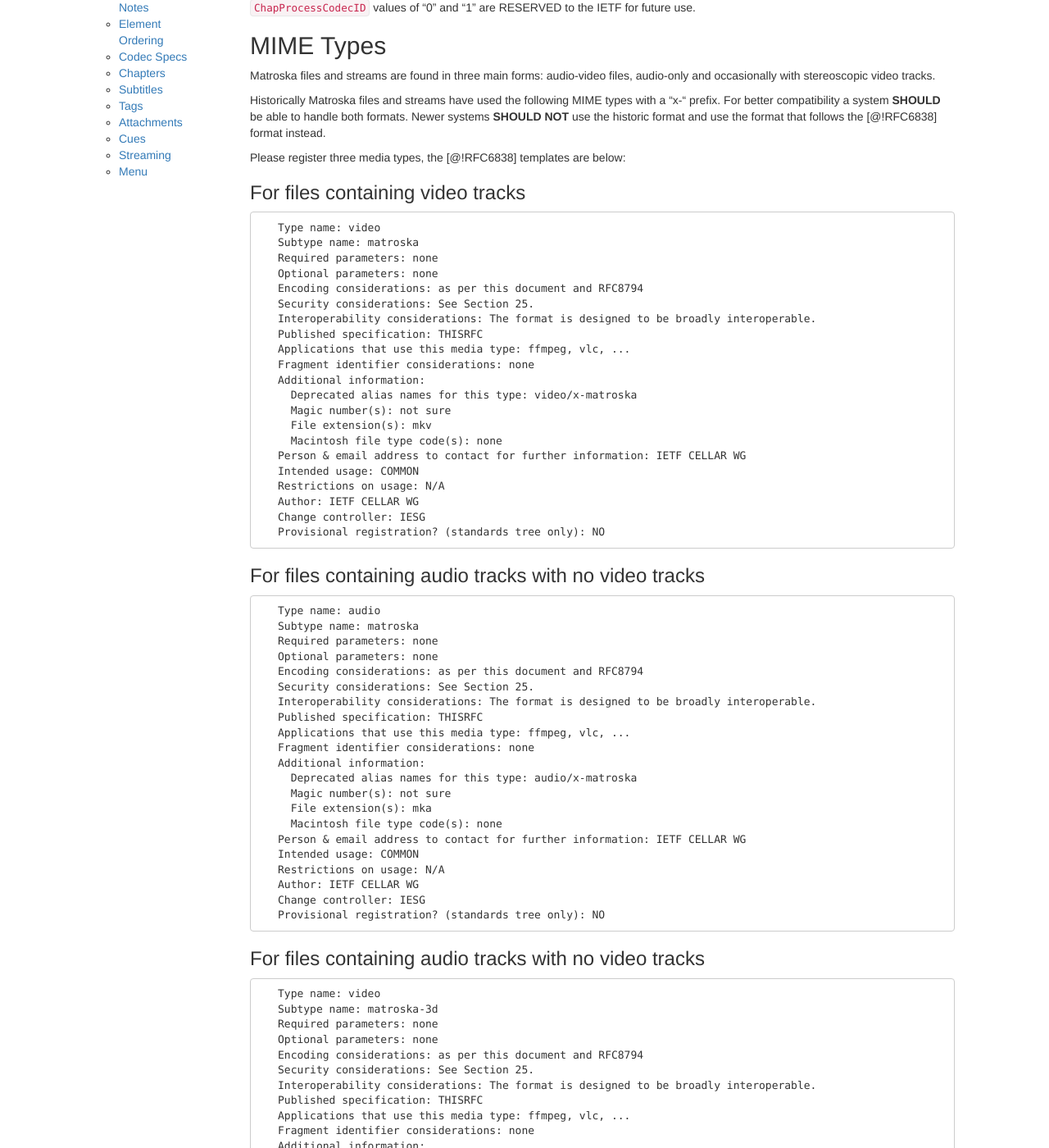
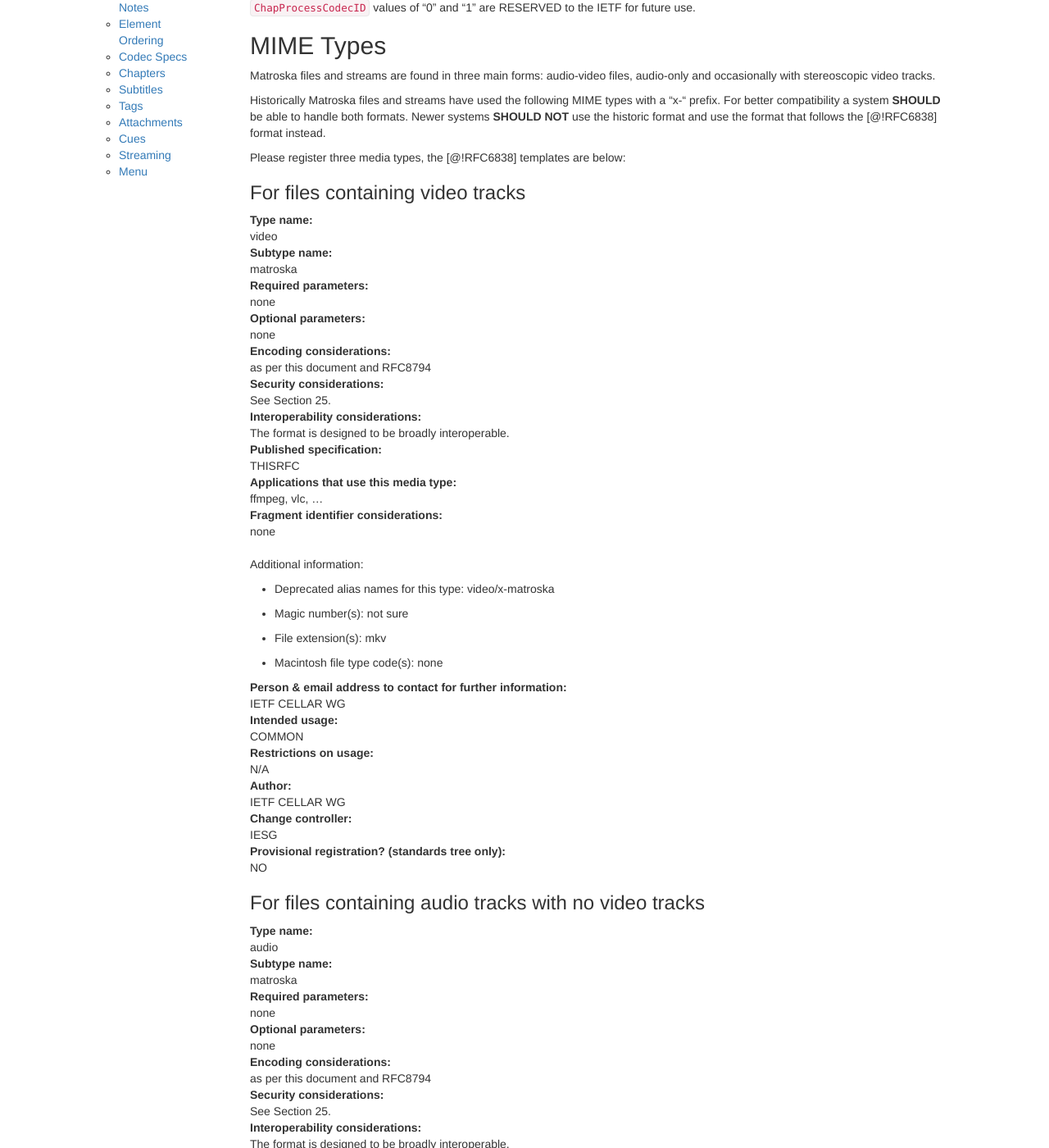
Before and after one commit to ietf-wg-cellar/matroska-specification, a Jekyll site: the page built from iana.md, in a window 1280 px wide and 1400 px high, scrolled down 206 px. Shown: the whole window at 82% size. Built offline with Jekyll 4.4.1, drawn with Linux system fonts in a browser that asks for light colours; our own code applies the rules of GitHub Pages for plain Markdown files; some of the changed text lies outside the part shown.

Commit message:
fix the Media Types formatting
Use definition lists and not a block of text which idnits doesn't like.

The sublist for Additional information is not optimal (not a proper subsection) but it's close enough.

```diff
--- a/iana.md
+++ b/iana.md
@@ -20,81 +20,183 @@ Please register three media types, the [@!RFC6838] templates are below:
 
 ### For files containing video tracks
 
-~~~~
-   Type name: video
-   Subtype name: matroska
-   Required parameters: none
-   Optional parameters: none
-   Encoding considerations: as per this document and RFC8794
-   Security considerations: See Section 25.
-   Interoperability considerations: The format is designed to be broadly interoperable.
-   Published specification: THISRFC
-   Applications that use this media type: ffmpeg, vlc, ...
-   Fragment identifier considerations: none
-   Additional information:
-     Deprecated alias names for this type: video/x-matroska
-     Magic number(s): not sure
-     File extension(s): mkv
-     Macintosh file type code(s): none
-   Person & email address to contact for further information: IETF CELLAR WG
-   Intended usage: COMMON
-   Restrictions on usage: N/A
-   Author: IETF CELLAR WG
-   Change controller: IESG
-   Provisional registration? (standards tree only): NO
-~~~~
+Type name:
+: video
+
+Subtype name:
+: matroska
+
+Required parameters:
+: none
+
+Optional parameters:
+: none
+
+Encoding considerations:
+: as per this document and RFC8794
+
+Security considerations:
+: See Section 25.
+
+Interoperability considerations:
+: The format is designed to be broadly interoperable.
+
+Published specification:
+: THISRFC
+
+Applications that use this media type:
+: ffmpeg, vlc, ...
+
+Fragment identifier considerations:
+: none
+
+Additional information:
+
+  - Deprecated alias names for this type: video/x-matroska
+
+  - Magic number(s): not sure
+
+  - File extension(s): mkv
+
+  - Macintosh file type code(s): none
+
+Person & email address to contact for further information:
+: IETF CELLAR WG
+
+Intended usage:
+: COMMON
+
+Restrictions on usage:
+: N/A
+
+Author:
+: IETF CELLAR WG
+
+Change controller:
+: IESG
+
+Provisional registration? (standards tree only):
+: NO
 
 ### For files containing audio tracks with no video tracks
 
-~~~~
-   Type name: audio
-   Subtype name: matroska
-   Required parameters: none
-   Optional parameters: none
-   Encoding considerations: as per this document and RFC8794
-   Security considerations: See Section 25.
-   Interoperability considerations: The format is designed to be broadly interoperable.
-   Published specification: THISRFC
-   Applications that use this media type: ffmpeg, vlc, ...
-   Fragment identifier considerations: none
-   Additional information:
-     Deprecated alias names for this type: audio/x-matroska
-     Magic number(s): not sure
-     File extension(s): mka
-     Macintosh file type code(s): none
-   Person & email address to contact for further information: IETF CELLAR WG
-   Intended usage: COMMON
-   Restrictions on usage: N/A
-   Author: IETF CELLAR WG
-   Change controller: IESG
-   Provisional registration? (standards tree only): NO
-~~~~
+Type name:
+: audio
+
+Subtype name:
+: matroska
+
+Required parameters:
+: none
+
+Optional parameters:
+: none
+
+Encoding considerations:
+: as per this document and RFC8794
+
+Security considerations:
+: See Section 25.
+
+Interoperability considerations:
+: The format is designed to be broadly interoperable.
+
+Published specification:
+: THISRFC
+
+Applications that use this media type:
+: ffmpeg, vlc, ...
+
+Fragment identifier considerations:
+: none
+
+Additional information:
+
+  - Deprecated alias names for this type: audio/x-matroska
+
+  - Magic number(s): not sure
+
+  - File extension(s): mka
+
+  - Macintosh file type code(s): none
+
+Person & email address to contact for further information:
+: IETF CELLAR WG
+
+Intended usage:
+: COMMON
+
+Restrictions on usage:
+: N/A
+
+Author:
+: IETF CELLAR WG
+
+Change controller:
+: IESG
+
+Provisional registration? (standards tree only):
+: NO
 
 ### For files containing audio tracks with no video tracks
 
-~~~~
-   Type name: video
-   Subtype name: matroska-3d
-   Required parameters: none
-   Optional parameters: none
-   Encoding considerations: as per this document and RFC8794
-   Security considerations: See Section 25.
-   Interoperability considerations: The format is designed to be broadly interoperable.
-   Published specification: THISRFC
-   Applications that use this media type: ffmpeg, vlc, ...
-   Fragment identifier considerations: none
-   Additional information:
-     Deprecated alias names for this type: video/matroska-3d
-     Magic number(s): not sure
-     File extension(s): mk3d
-     Macintosh file type code(s): none
-   Person & email address to contact for further information: IETF CELLAR WG
-   Intended usage: COMMON
-   Restrictions on usage: N/A
-   Author: IETF CELLAR WG
-   Change controller: IESG
-   Provisional registration? (standards tree only): NO
-~~~~
+Type name:
+: video
+
+Subtype name:
+: matroska-3d
+
+Required parameters:
+: none
+
+Optional parameters:
+: none
+
+Encoding considerations:
+: as per this document and RFC8794
+
+Security considerations:
+: See Section 25.
+
+Interoperability considerations:
+: The format is designed to be broadly interoperable.
+
+Published specification:
+: THISRFC
+
+Applications that use this media type:
+: ffmpeg, vlc, ...
+
+Fragment identifier considerations:
+: none
+
+Additional information:
+
+  - Deprecated alias names for this type: video/matroska-3d
+
+  - Magic number(s): not sure
+
+  - File extension(s): mk3d
+
+  - Macintosh file type code(s): none
+
+Person & email address to contact for further information:
+: IETF CELLAR WG
+
+Intended usage:
+: COMMON
+
+Restrictions on usage:
+: N/A
+
+Author:
+: IETF CELLAR WG
+
+Change controller:
+: IESG
+
+Provisional registration? (standards tree only):
+: NO
 
 # Annex A: Historic Deprecated Elements
 
```
